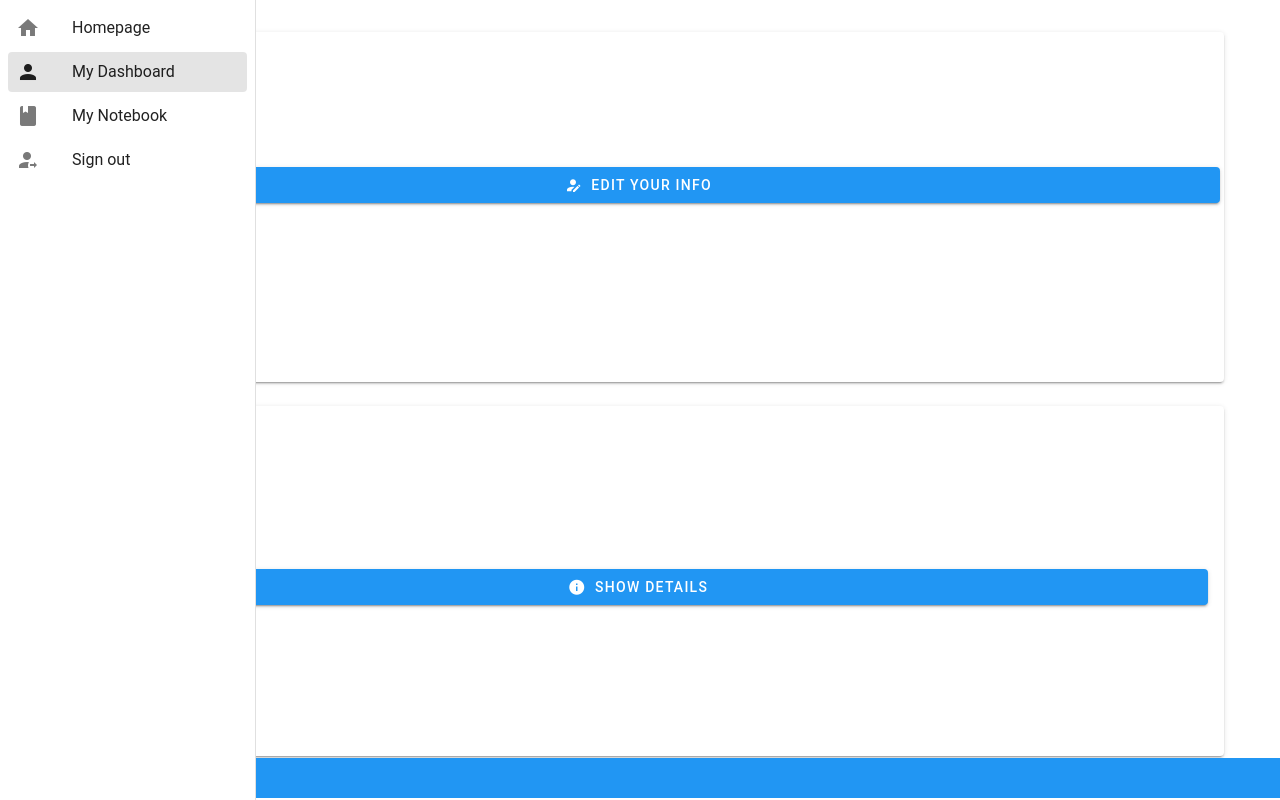
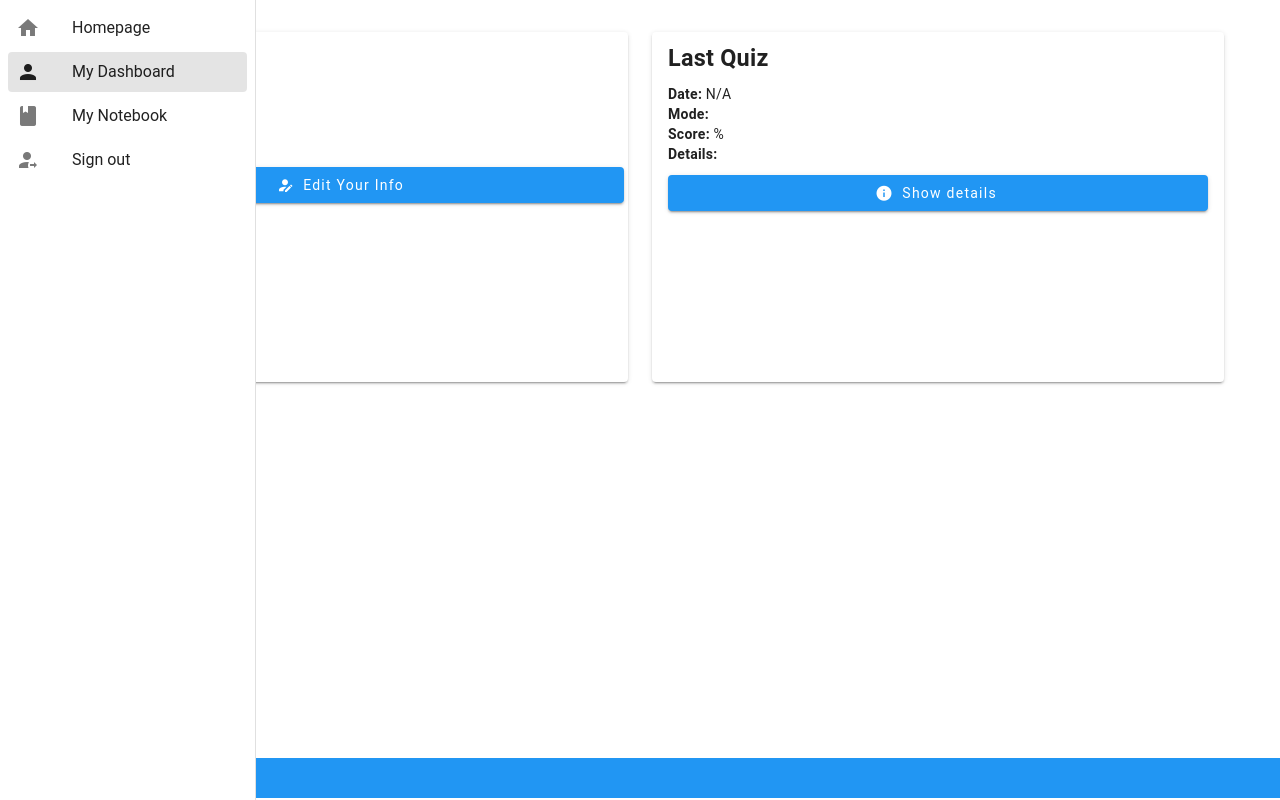
Before and after one commit to nuocmam75009/token_app, a Vue app: page /userdashboard in a window 1280 px wide. Built offline with nearby package versions, Linux system fonts and the light colour scheme; no server answers.

Commit message:
added row display

```diff
--- a/src/components/UserDashboardPage.vue
+++ b/src/components/UserDashboardPage.vue
@@ -1,11 +1,8 @@
 <template>
     <v-container>
       <v-row>
-      <v-col cols="12">
-          <v-hover
-          v-slot="{ isHovering, props }"
-          open-delay="100"
-          >
+        <v-col cols="12" md="8" lg="6">
+          <v-hover v-slot="{ isHovering, props }" open-delay="100">
             <v-card
               :class="{ 'onHover': isHovering }"
               :elevation="isHovering ? 16 : 2"
@@ -26,7 +23,7 @@
                     color="blue"
                     @click="editDialog = true"
                     prepend-icon="mdi-account-edit"
-                          class="text-none-font-weight-regular"
+                    class="text-none font-weight-regular"
                   >Edit Your Info</v-btn>
                 </v-row>
               </v-card-text>
@@ -35,11 +32,8 @@
         </v-col>
 
         <!-- Section to review the last quiz -->
-      <v-col cols="12">
-          <v-hover
-          v-slot="{ isHovering, props }"
-          open-delay="100"
-          >
+        <v-col cols="12" md="8" lg="6">
+          <v-hover v-slot="{ isHovering, props }" open-delay="100">
             <v-card
               :class="{ 'onHover': isHovering }"
               :elevation="isHovering ? 16 : 2"
@@ -51,75 +45,65 @@
               </v-card-title>
 
               <v-card-text>
-              <p><strong>Mode: </strong> {{  }} </p>
-              <p>Details: {{ results[2] }}</p>
-              <p><strong>Date: </strong> {{  }} </p>
-              <p><strong>Score:</strong> {{  }}%</p>
-              <p><strong>DEBUG (show all results):  </strong> {{  }}</p>
+                <p><strong>Date: </strong>{{ formatDate(latestQuiz.date) }}</p>
+                <p><strong>Mode: </strong> {{ latestQuiz.mode }}</p>
+                <p><strong>Score:</strong> {{ latestQuiz.score }}%</p>
+                <p><strong>Details: </strong>{{ latestQuiz.results }}</p>
                 <v-btn
                   color="blue"
                   prepend-icon="mdi-information"
-              class="text-none-font-weight-regular"
-              @click="detailsDialog=true">Show details</v-btn>
+                  class="text-none font-weight-regular"
+                  @click="detailsDialog = true"
+                >Show details</v-btn>
               </v-card-text>
             </v-card>
           </v-hover>
         </v-col>
 
         <!-- Edit Information Modal -->
-
         <v-dialog v-model="editDialog">
-          <v-card prepend-icon="mdi-account" title="Edit My Information">
+          <v-card>
+            <v-card-title prepend-icon="mdi-account">Edit My Information</v-card-title>
             <v-card-text>
               <v-row dense>
                 <v-col cols="12" md="4" sm="6">
                   <v-text-field
                     v-model="editedProfile.firstName"
-                          label="First Name" required
+                    label="First Name"
+                    required
                   ></v-text-field>
                 </v-col>
-
                 <v-col cols="12" md="4" sm="6">
                   <v-text-field
-                              label="Last Name" required
                     v-model="editedProfile.lastName"
+                    label="Last Name"
+                    required
                   ></v-text-field>
                 </v-col>
-
                 <v-col cols="12" md="4" sm="6">
                   <v-text-field
+                    v-model="editedProfile.email"
                     label="Email Address"
                     required
-                              v-model="editedProfile.email"
                   ></v-text-field>
                 </v-col>
-
+              </v-row>
+            </v-card-text>
             <v-card-actions>
               <v-spacer></v-spacer>
-                          <!--Save button -->
-                          <v-btn
-                          prepend-icon="mdi-content-save"
-                          variant="tonal"
-                          color="blue"
-                          @click="editDialog = false">Save</v-btn>
-                          <!-- Cancel button -->
-                          <v-btn
-                          color="red"
-                          variant="plain"
-                          prepend-icon="mdi-account-cancel"
-                          @click="editDialog = false">Cancel</v-btn>
+              <v-btn prepend-icon="mdi-content-save" color="blue" @click="saveProfile">Save</v-btn>
+              <v-btn color="red" prepend-icon="mdi-account-cancel" @click="editDialog = false">Cancel</v-btn>
             </v-card-actions>
-                  </v-row>
-              </v-card-text>
           </v-card>
         </v-dialog>
+
         <!-- Quiz Details Modal -->
         <v-dialog v-model="detailsDialog" max-width="800px">
           <v-card>
             <v-card-title>Progression</v-card-title>
             <v-card-text>
-              <p><strong>Quiz Title:</strong> {{  }}</p>
-              <p><strong>Score:</strong> {{  }}%</p>
+              <p><strong>Quiz Title:</strong> {{ latestQuiz.title || 'N/A' }}</p>
+              <p><strong>Score:</strong> {{ latestQuiz.score }}%</p>
               <p>INSERT GRAPH OF VALID ANSWERS % EVOLUTION</p>
             </v-card-text>
             <v-card-actions>
@@ -132,23 +116,20 @@
   </template>
 
   <script>
-import { doc, getDoc, setDoc, updateDoc, collection, query, orderBy, limit, getDocs } from 'firebase/firestore';
+  import { doc, getDoc, updateDoc, collection, getDocs, query, orderBy, limit } from 'firebase/firestore';
   import { db, auth } from '../../config/firebase';
-import { createUserWithEmailAndPassword, onAuthStateChanged } from 'firebase/auth';
-
+  import { onAuthStateChanged } from 'firebase/auth';
 
   export default {
     name: 'UserDashboard',
     data() {
       return {
-          dialog: false,
         editDialog: false,
         detailsDialog: false,
         results: [],
         firstName: '',
         lastName: '',
         emailAddress: '',
-          loading: true,
         editedProfile: {
           firstName: '',
           lastName: '',
@@ -158,11 +139,10 @@ export default {
       };
     },
     async created() {
-          onAuthStateChanged(auth, async (user) =>  {
+      onAuthStateChanged(auth, async (user) => {
         if (user) {
           const userDocRef = doc(db, 'users', user.uid);
           const userSnap = await getDoc(userDocRef);
-
           if (userSnap.exists()) {
             const userData = userSnap.data();
             this.firstName = userData.firstName;
@@ -175,15 +155,26 @@ export default {
              };
             this.results = userData.results || [];
 
-                  const quizResultsRef = collection(db, 'quizResults');
-                  const q = query(quizResultsRef, orderBy('date', 'mode', 'desc'), limit(1));
-                  const querySnapshot = await getDocs(q);
+            // Fetch latest quiz result
+            const resultsCollectionRef = collection(db, 'quizzResults', user.uid, 'results');
+            const resultsQuery = query(resultsCollectionRef, orderBy('date', 'desc'), limit(1));
+            const querySnapshot = await getDocs(resultsQuery);
+
+            if (!querySnapshot.empty) {
               querySnapshot.forEach((doc) => {
                 this.latestQuiz = doc.data();
-                  });
-
+              })
             } else {
-                      console.log('No such user found in Firestore');
+                this.latestQuiz = {
+                    date: null,
+                    mode: 'N/A',
+                    score: 'N/A',
+                    results: 'N/A',
+                };
+              console.log('No quiz results found');
+            }
+          } else {
+            console.log('No user data found in Firestore');
           }
         } else {
           console.log('No user is signed in');
@@ -197,52 +188,27 @@ export default {
           if (user) {
             const userRef = doc(db, 'users', user.uid);
             await updateDoc(userRef, {
-            // Update the Firestore data
               firstName: this.editedProfile.firstName,
               lastName: this.editedProfile.lastName,
               email: this.editedProfile.email,
             });
-          // Update the local data
             this.firstName = this.editedProfile.firstName;
             this.lastName = this.editedProfile.lastName;
             this.emailAddress = this.editedProfile.email;
-          // Close dialog
             this.editDialog = false;
           }
-        }  catch (error) {
+        } catch (error) {
           console.error('Error updating user info:', error);
         }
       },
       formatDate(date) {
-      if (date && date.toDate) return date.toDate().toLocaleString();
-      return 'N/A';
+        return date ? new Date(date.seconds * 1000).toLocaleString() : 'N/A';
       },
     },
   };
-export const createUser = async (
-  email,
-  password,
-  firstName,
-  lastName
-) => {
-  try {
-      const userCredential =
-      await createUserWithEmailAndPassword(auth, email, password);
-      const user = userCredential.user;
+  </script>
 
-      // If user is created => add user to Firestore
-      await setDoc(doc(db, 'users', user.uid), {
-          firstName,
-          lastName,
-          email,
-          results: [],
-      });
-      console.log('User created');
-  } catch (error) {
-      console.error('Error creating user:', error);
-  }
-};
-</script>
+
 
 <style>
 </style>
```
Lines whose indentation alone changed are shown as unchanged.
